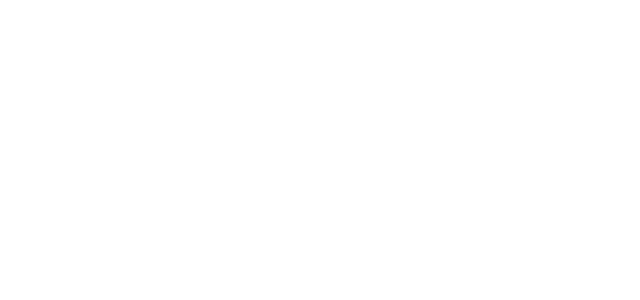
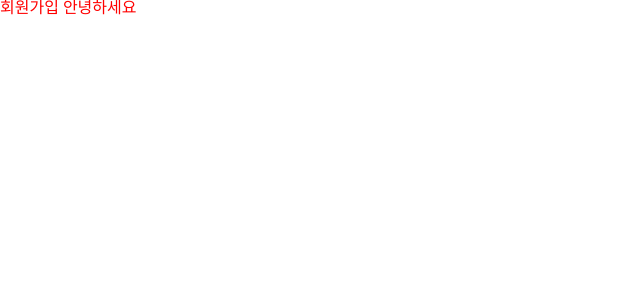
Before and after one commit to haileyself/weplate-frontend, a React (Create React App) app: page /signup in a window 1280 px wide. Shown: the top 300 px of the page, without its empty margins (0-640 px from the left). Built offline with nearby package versions, Linux system fonts and the light colour scheme.

Commit message:
회원가입 라우팅 추가

```diff
--- a/src/Routes.js
+++ b/src/Routes.js
@@ -2,6 +2,7 @@
 import { BrowserRouter as Router, Route, Switch } from 'react-router-dom';
 import App from './pages/App';
 import Login from './pages/Login/Login';
+import Signup from './pages/Signup/Signup';
 
 class Routes extends React.Component {
   render() {
@@ -10,6 +11,7 @@
         <Switch>
           <Route exact path="/" component={App} />
           <Route exact path="/login" component={Login} />
+          <Route exact path="/signup" component={Signup} />
         </Switch>
       </Router>
     );
--- /dev/null
+++ b/src/pages/Signup/Signup.js
@@ -0,0 +1,13 @@
+import React from 'react';
+import './Signup.scss';
+
+function Signup() {
+  return (
+    <div className="login-page">
+        회원가입
+        안녕하세요
+    </div>
+  );
+}
+
+export default Signup;
--- /dev/null
+++ b/src/pages/Signup/Signup.scss
@@ -0,0 +1,3 @@
+.login-page {
+    color : red;
+}
```
Also changed, not shown: 1 other file (tests, documents, lock files or other folders).
